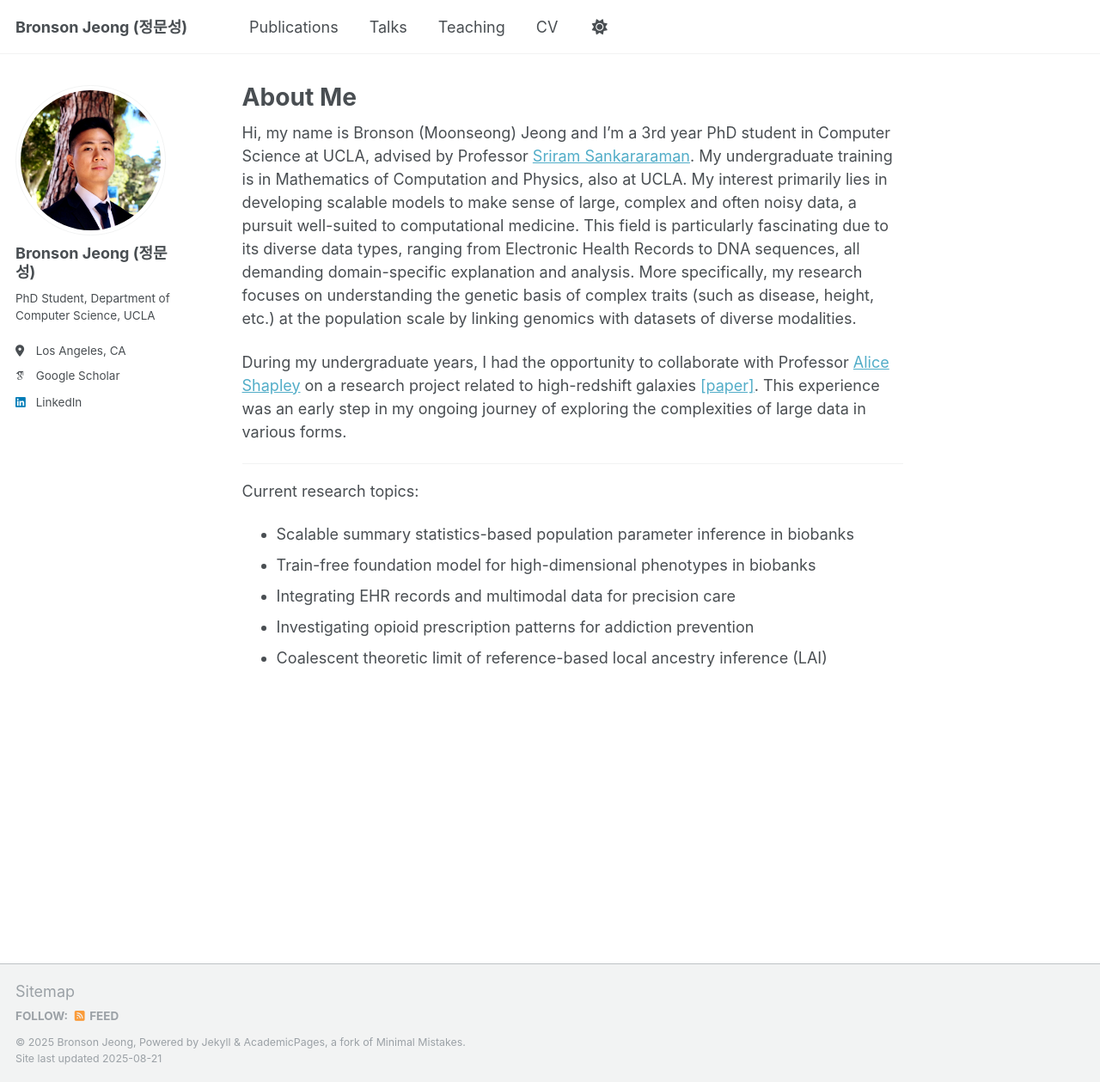
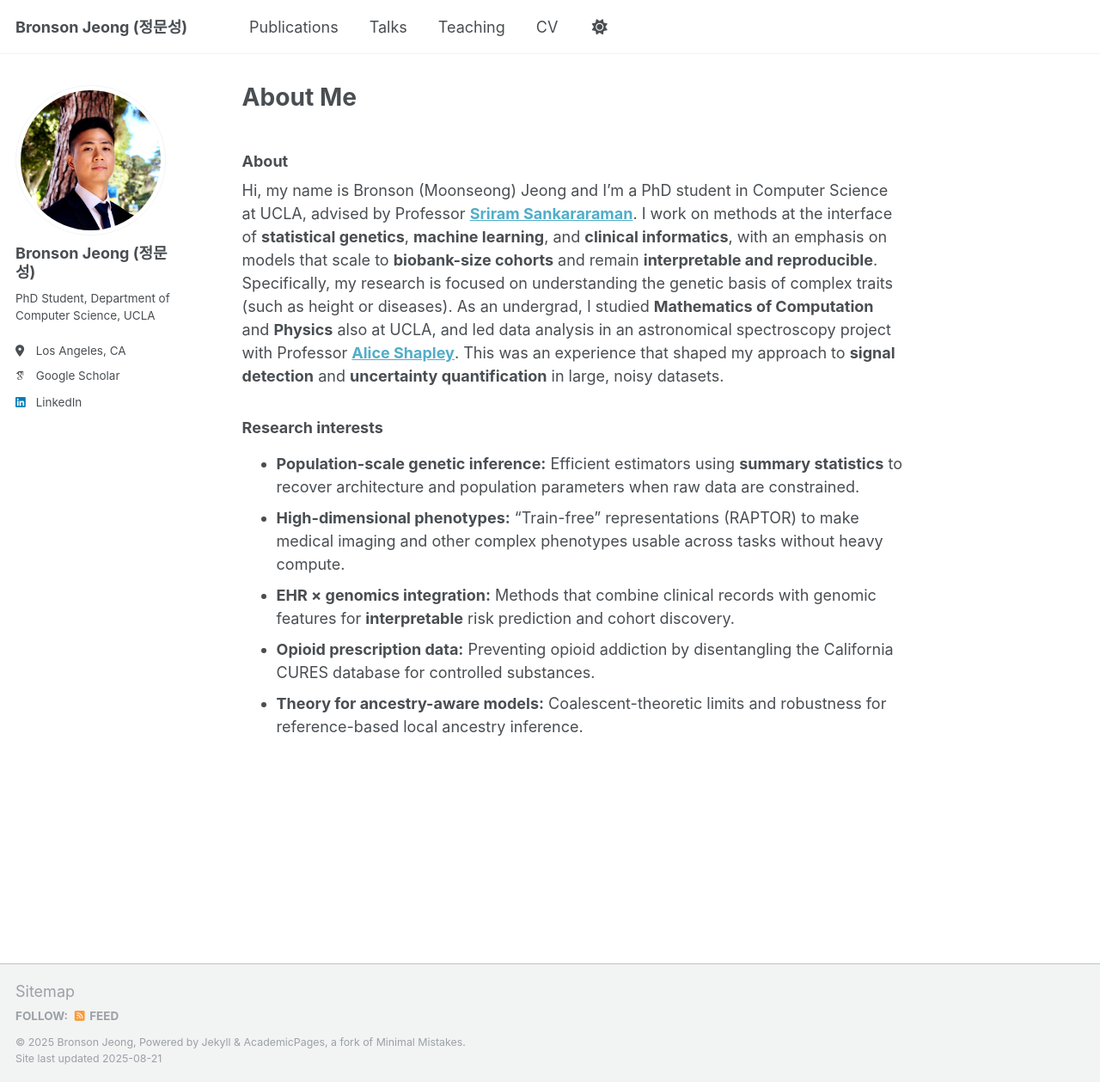
Before and after one commit to bronsonj98/bronsonj98.github.io, a Jekyll site: the page built from _pages/about.md, in a window 1280 px wide and 1259 px high. Shown: the whole window at 86% size. Built offline with Jekyll 4.4.1, drawn with Linux system fonts in a browser that asks for light colours; some web fonts are replaced.

Commit message:
update about

```diff
--- a/_config.yml
+++ b/_config.yml
@@ -215,7 +215,7 @@ kramdown:
 collections:
   teaching:
     output: true
-    permalink: /teaching/:path/
+    permalink: /:collection/:path/
   publications:
     output: true
     permalink: /:collection/:path/
--- a/_pages/about.md
+++ b/_pages/about.md
@@ -6,16 +6,12 @@ redirect_from:
   - /about/
   - /about.html
 ---
+### About
+Hi, my name is Bronson (Moonseong) Jeong and I’m a PhD student in Computer Science at UCLA, advised by Professor [**Sriram Sankararaman**](http://web.cs.ucla.edu/~sriram/). I work on methods at the interface of **statistical genetics**, **machine learning**, and **clinical informatics**, with an emphasis on models that scale to **biobank-size cohorts** and remain **interpretable and reproducible**. Specifically, my research is focused on understanding the genetic basis of complex traits (such as height or diseases). As an undergrad, I studied **Mathematics of Computation** and **Physics** also at UCLA, and led data analysis in an astronomical spectroscopy project with Professor [**Alice Shapley**](https://www.astro.ucla.edu/~aes/). This was an experience that shaped my approach to **signal detection** and **uncertainty quantification** in large, noisy datasets.
 
-Hi, my name is Bronson (Moonseong) Jeong and I'm a 3rd year PhD student in Computer Science at UCLA, advised by Professor [Sriram Sankararaman](http://web.cs.ucla.edu/~sriram/). My undergraduate training is in Mathematics of Computation and Physics, also at UCLA. My interest primarily lies in developing scalable models to make sense of large, complex and often noisy data, a pursuit well-suited to computational medicine. This field is particularly fascinating due to its diverse data types, ranging from Electronic Health Records to DNA sequences, all demanding domain-specific explanation and analysis. More specifically, my research focuses on understanding the genetic basis of complex traits (such as disease, height, etc.) at the population scale by linking genomics with datasets of diverse modalities.
-
-During my undergraduate years, I had the opportunity to collaborate with Professor [Alice Shapley](https://www.astro.ucla.edu/~aes/) on a research project related to high-redshift galaxies [[paper]](https://iopscience.iop.org/article/10.3847/2041-8213/abba7a). This experience was an early step in my ongoing journey of exploring the complexities of large data in various forms.
-
------
-
-Current research topics:
-* Scalable summary statistics-based population parameter inference in biobanks
-* Train-free foundation model for high-dimensional phenotypes in biobanks
-* Integrating EHR records and multimodal data for precision care
-* Investigating opioid prescription patterns for addiction prevention
-* Coalescent theoretic limit of reference-based local ancestry inference (LAI)
+### Research interests
+- **Population-scale genetic inference:** Efficient estimators using **summary statistics** to recover architecture and population parameters when raw data are constrained.
+- **High-dimensional phenotypes:** “Train-free” representations (RAPTOR) to make medical imaging and other complex phenotypes usable across tasks without heavy compute.
+- **EHR × genomics integration:** Methods that combine clinical records with genomic features for **interpretable** risk prediction and cohort discovery.
+- **Opioid prescription data:** Preventing opioid addiction by disentangling the California CURES database for controlled substances.
+- **Theory for ancestry-aware models:** Coalescent-theoretic limits and robustness for reference-based local ancestry inference.
```
